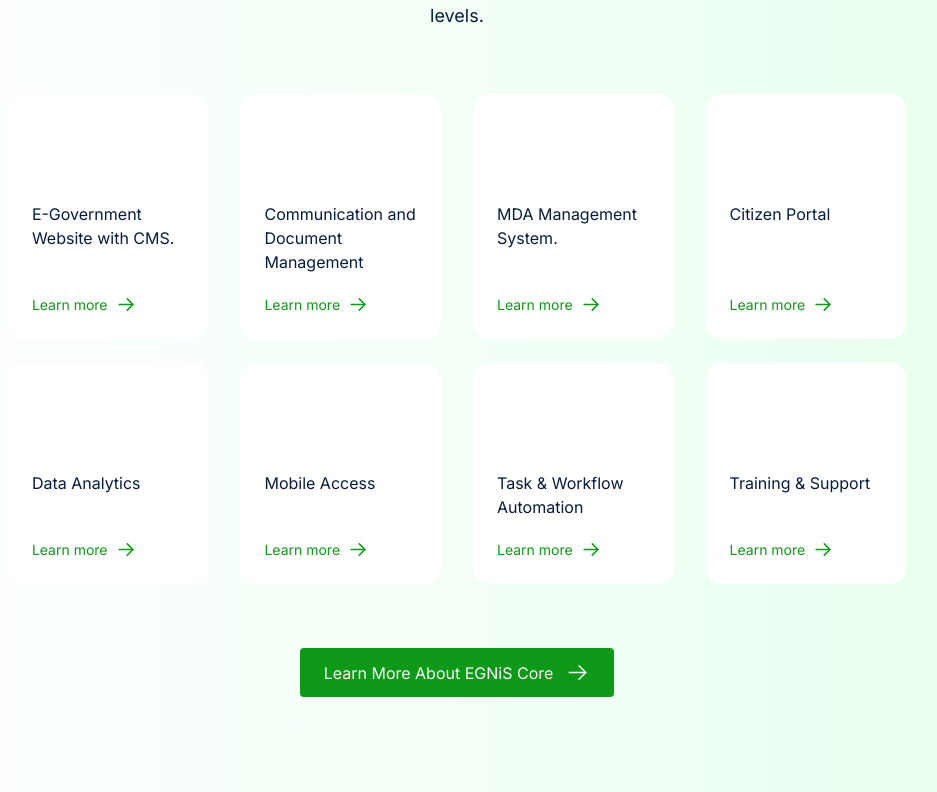
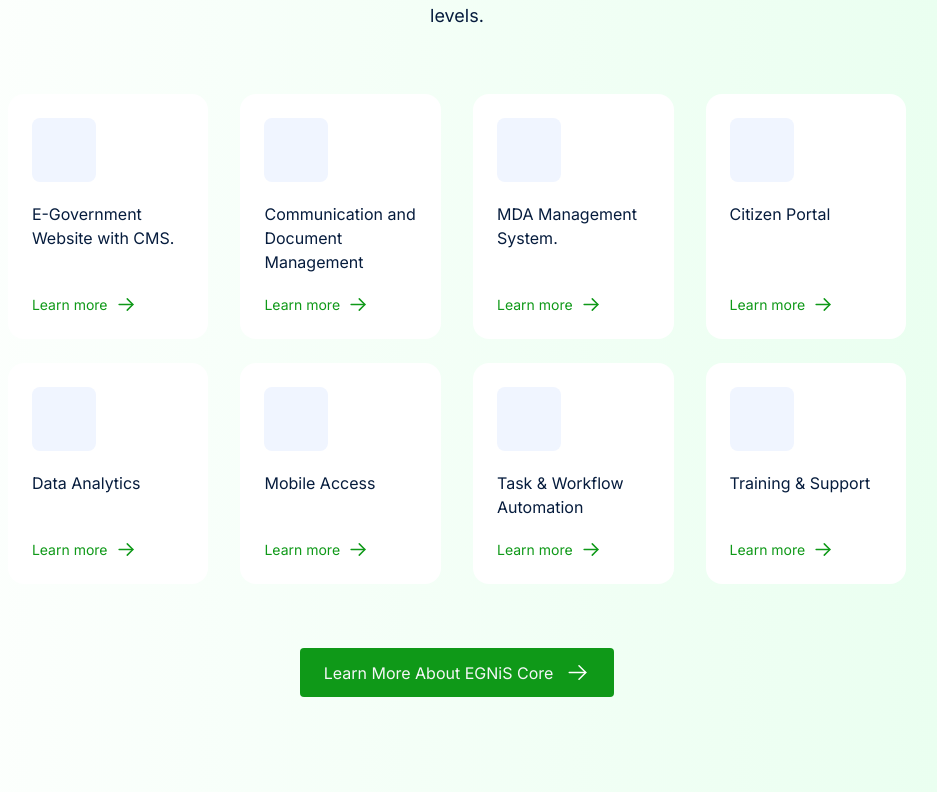
Before and after one commit to Wondersmasher/EGNIS, a Next.js app: page / in a window 1280 px wide. Shown: the part 1308-2100 px from the top of the page, without its empty margins (183-1120 px from the left). Built offline with nearby package versions, Linux system fonts and the light colour scheme.

Commit message:
feat: Add color-icon-bg variable to globals.css

```diff
--- a/src/app/globals.css
+++ b/src/app/globals.css
@@ -22,6 +22,7 @@
   --color-text:#42526B;
   --color-text-gray900:#061C3D;
   --color-text-gray700:#42526B;
+  --color-icon-bg:#F0F5FF
 
 }
 
```
